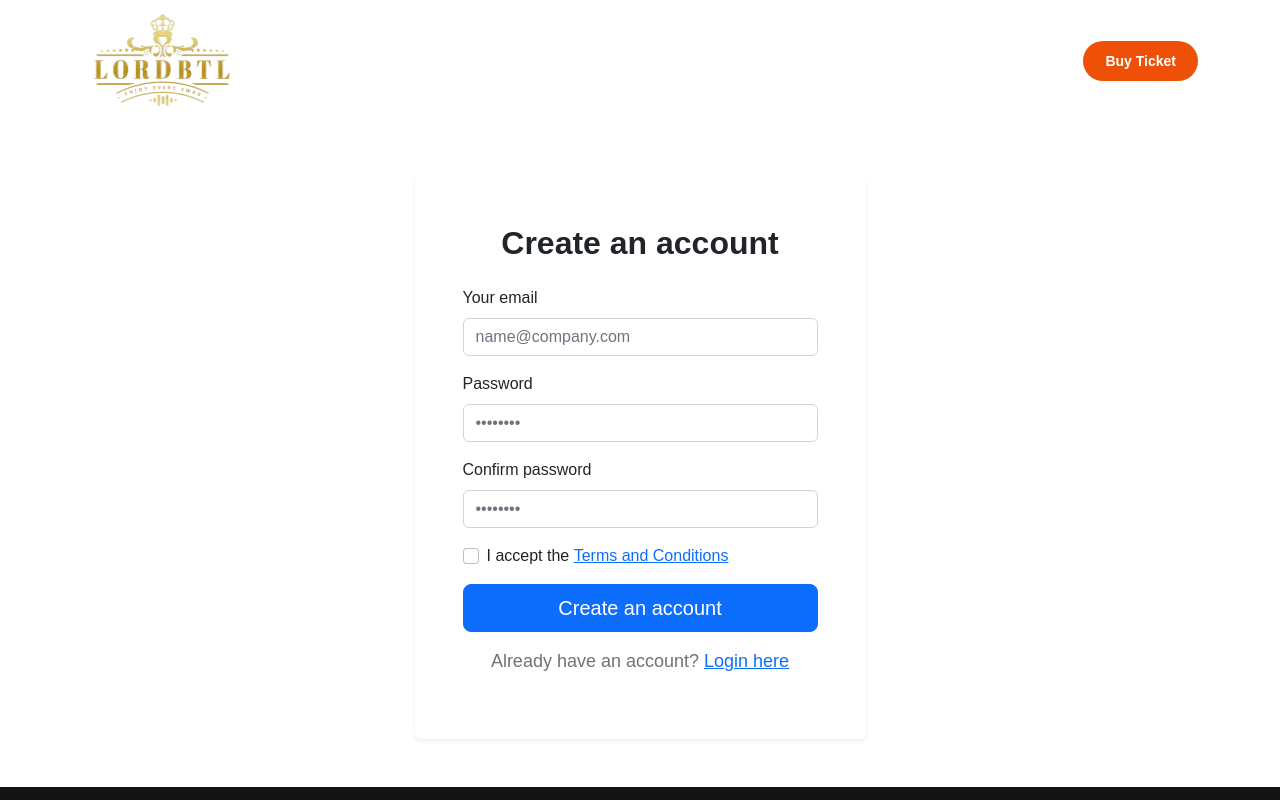
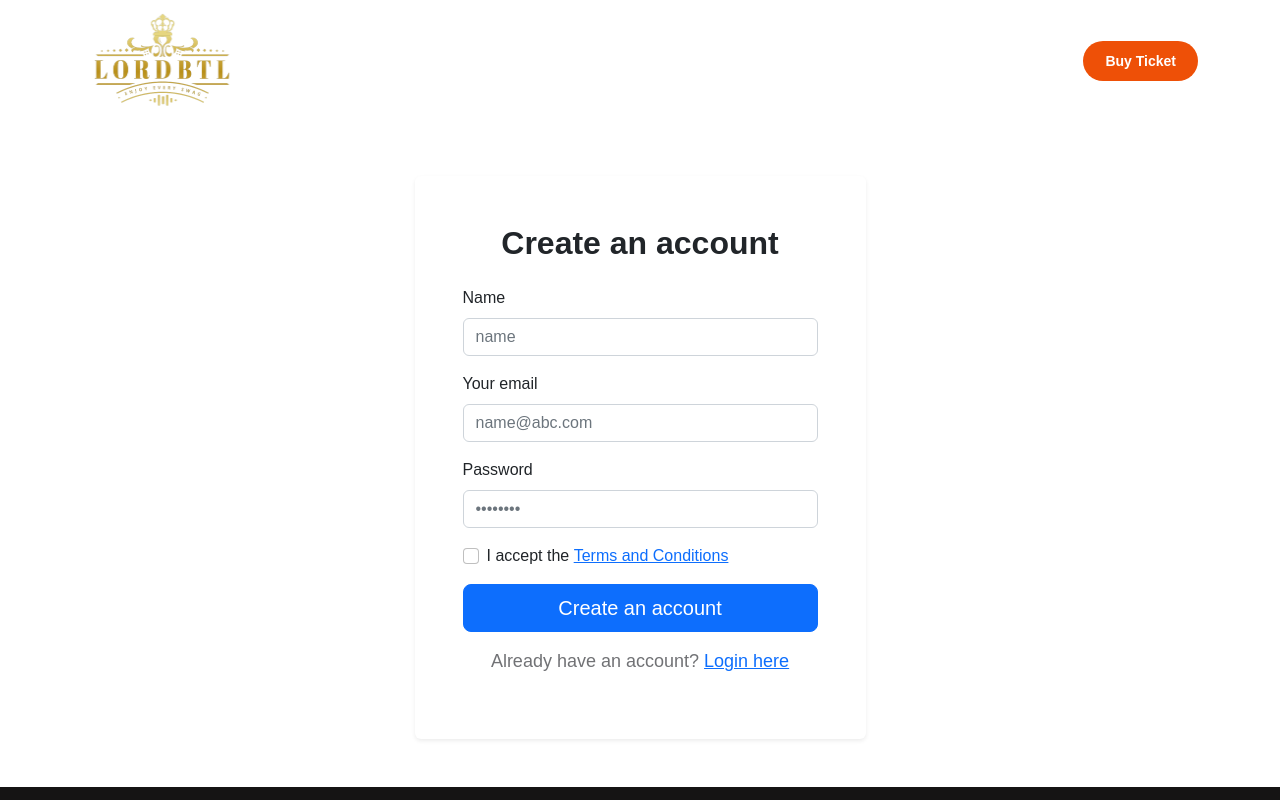
Before and after one commit to Roshan908/Event-Management-System, a React (Create React App) app in the folder frontend/: page /login in a window 1280 px wide. Shown: the top 800 px of the page. Built offline with nearby package versions, Linux system fonts and the light colour scheme.

Commit message:
sign up form added

```diff
--- a/frontend/src/pages/auth.js
+++ b/frontend/src/pages/auth.js
@@ -3,14 +3,23 @@
 import Footer from "../components/Footer";
 
 const Auth = () => {
-    const [email, setEmail] = useState("");
-    const [password, setPassword] = useState("");
-    const [confirmPassword, setConfirmPassword] = useState("");
-    const [acceptedTerms, setAcceptedTerms] = useState(false);
+    const [formData, setFormData] = useState({
+        name:'',
+        email: '',
+        password: '',
+    });
+    const handleInputChange = (event) => {
+        const { name, value } = event.target;
+        setFormData((prevState) => ({
+            ...prevState,
+            [name]: value,
+        }));
+    };
 
-    const handleSubmit = (e) => {
-        e.preventDefault();
-        // Handle form submission
+    const handleSubmit = (event) => {
+        event.preventDefault();
+        console.log(formData,"asdsdsdsdsd");
+        // submit form data to server
     };
 
     return (
@@ -28,6 +37,24 @@
                                     <form onSubmit={handleSubmit}>
                                         <div className="mb-3">
                                             <label
+                                                htmlFor="name"
+                                                className="form-label text-gray-900"
+                                            >
+                                                Name
+                                            </label>
+                                            <input
+                                                // type="string"
+                                                className="form-control rounded-lg"
+                                                id="name"
+                                                name="name"
+                                                // value={formData.email}
+                                                onChange={handleInputChange}
+                                                placeholder="name"
+                                                required
+                                            />
+                                        </div>
+                                        <div className="mb-3">
+                                            <label
                                                 htmlFor="email"
                                                 className="form-label text-gray-900"
                                             >
@@ -37,9 +64,10 @@
                                                 type="email"
                                                 className="form-control rounded-lg"
                                                 id="email"
-                                                value={email}
-                                                onChange={(e) => setEmail(e.target.value)}
-                                                placeholder="name@company.com"
+                                                value={formData.email}
+                                                name="email"
+                                                onChange={handleInputChange}
+                                                placeholder="name@abc.com"
                                                 required
                                             />
                                         </div>
@@ -54,25 +82,9 @@
                                                 type="password"
                                                 className="form-control rounded-lg"
                                                 id="password"
-                                                value={password}
-                                                onChange={(e) => setPassword(e.target.value)}
-                                                placeholder="••••••••"
-                                                required
-                                            />
-                                        </div>
-                                        <div className="mb-3">
-                                            <label
-                                                htmlFor="confirm-password"
-                                                className="form-label text-gray-900"
-                                            >
-                                                Confirm password
-                                            </label>
-                                            <input
-                                                type="password"
-                                                className="form-control rounded-lg"
-                                                id="confirm-password"
-                                                value={confirmPassword}
-                                                onChange={(e) => setConfirmPassword(e.target.value)}
+                                                value={formData.password}
+                                                name="password"
+                                                onChange={handleInputChange}
                                                 placeholder="••••••••"
                                                 required
                                             />
@@ -82,8 +94,8 @@
                                                 type="checkbox"
                                                 className="form-check-input"
                                                 id="terms"
-                                                checked={acceptedTerms}
-                                                onChange={(e) => setAcceptedTerms(e.target.checked)}
+                                                // checked={formData.acceptedTerms}
+                                                // onChange={handleInputChange}
                                                 required
                                             />
                                             <label
```
